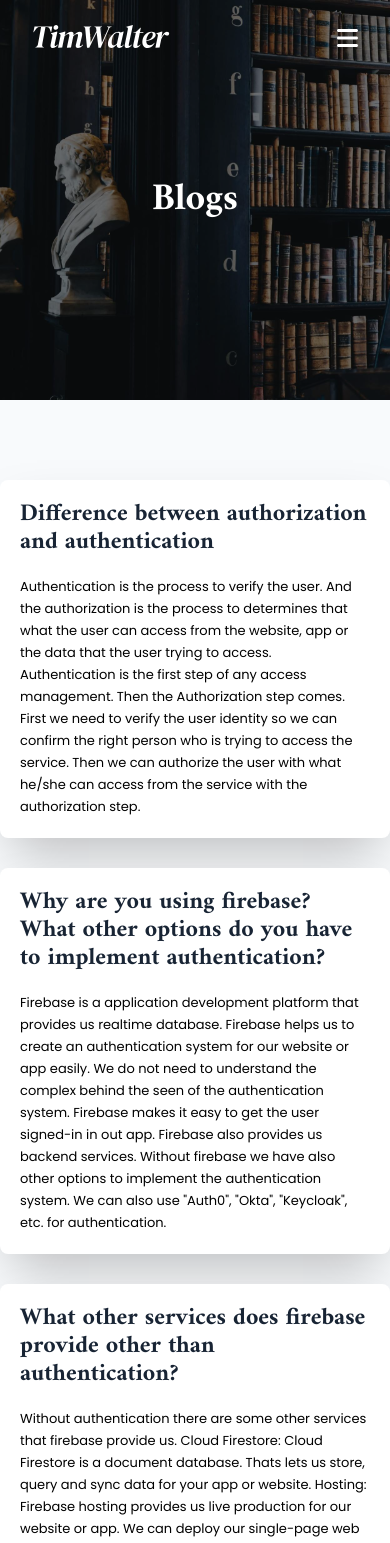
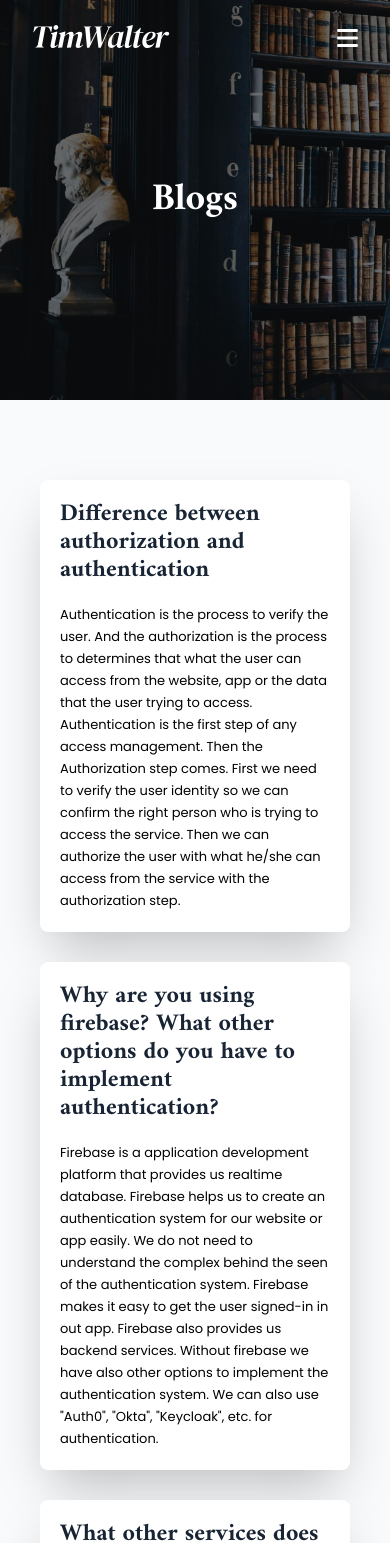
Before and after one commit to sabbirzzaman/tim-walter, a React (Create React App) app: page /blogs in a window 390 px wide. Shown: the top 1543 px of the page. Built offline with nearby package versions, Linux system fonts and the light colour scheme; no server answers.

Commit message:
blog page responsive

```diff
--- a/src/pages/Blogs/Blogs/Blogs.css
+++ b/src/pages/Blogs/Blogs/Blogs.css
@@ -5,3 +5,17 @@
 .blogs-container .container {
     max-width: 800px;
 }
+
+/* Medium devices (landscape tablets, 689px and up) */
+@media only screen and (min-width: 689px) and (max-width: 992px) {
+    .blogs-container .container {
+        max-width: 600px;
+    }
+}
+
+/* Extra small devices (phones, 688px and down) */
+@media only screen and (max-width: 688px) {
+    .blogs-container .container {
+        max-width: 310px;
+    }
+}
```
